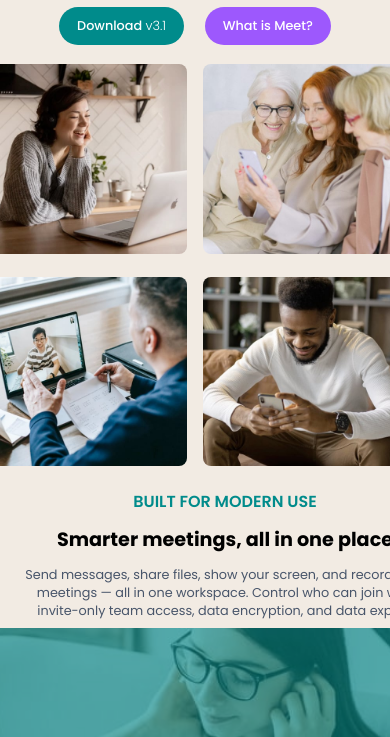
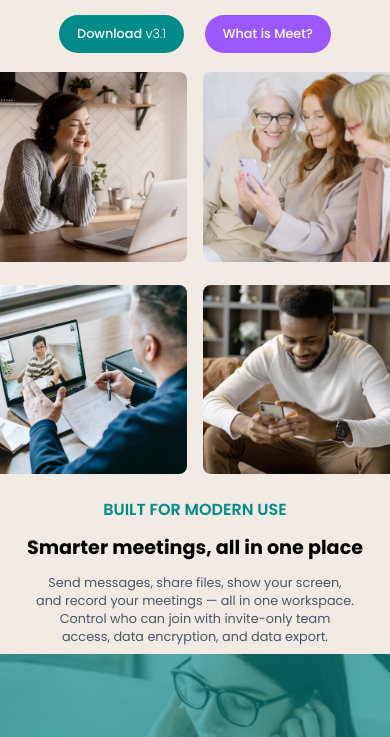
Before and after one commit to 35degrees/meet-landing-fementor8, a plain HTML site: page index.html in a window 390 px wide. Shown: the part 432-1169 px from the top of the page. Drawn offline with Linux system fonts and the light colour scheme.

Commit message:
update mobile widths

```diff
--- a/style.css
+++ b/style.css
@@ -333,12 +333,19 @@ footer {
 }
 
 @media (max-width: 680px) {
+	.header-logo {
+		margin-top: 0.5rem;
+	}
 	.hero-image-left img,
 	.hero-image-right img {
 		max-width: 300px;
 	}
 	.hero {
 		margin-bottom: 1.2rem;
+	}
+	.hero-main-content,
+	.secondary-text-content {
+		max-width: 350px;
 	}
 	section.photos {
 		display: grid;
```
